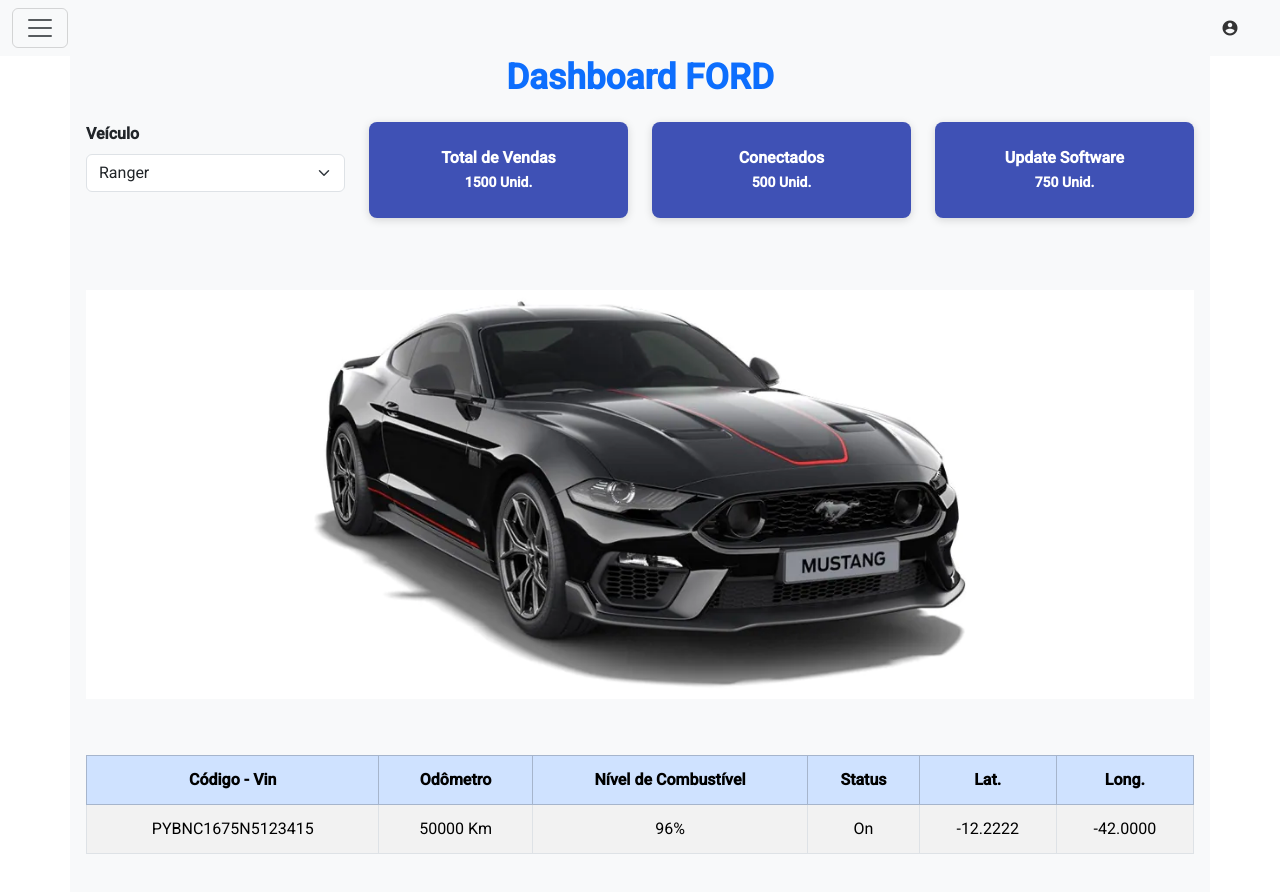
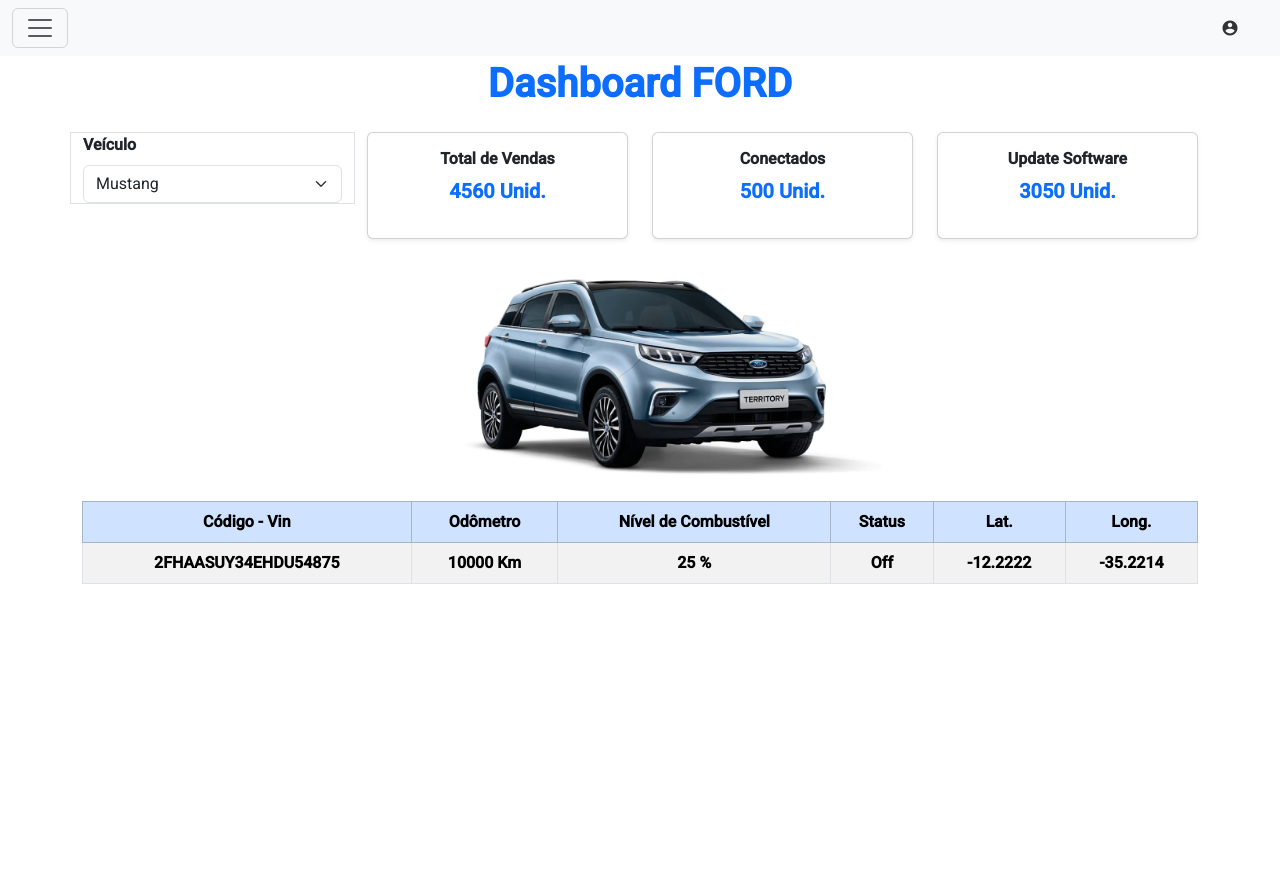
Before and after one commit to Brunohsdev/Angular-sprint, an Angular app: page /dashboard in a window 1280 px wide. Shown: the top 892 px of the page. After the commit the page ends 800 px from the top, so only its background shows below. Built offline with nearby package versions, Linux system fonts and the light colour scheme.

Commit message:
salvar arquivo com o dashboard quase concluido

```diff
--- a/src/app/components/dashboard/dashboard.css
+++ b/src/app/components/dashboard/dashboard.css
@@ -1,64 +1,24 @@
-/* Estilo geral do conteúdo principal */
+/* Garante espaçamento abaixo do header fixo */
 .principal {
-  padding: 2rem 1rem;
-  background-color: #f8f9fa;
+  padding-top: 70px;
+}
+/* Imagem central com responsividade */
+.car-img {
+  max-width: 500px;
+  width: 100%;
+  height: auto;
 }
 
-/* Título */
-.welcome h1 {
-  font-weight: 700;
-  font-size: 2.2rem;
+/* Estilo personalizado para a faixa azul inferior da tabela */
+.table-footer-blue tbody tr {
+  background-color: #0d6efd;
+  color: white;
+}
+.table-footer-blue tbody td {
+  font-weight: bold;
 }
 
-/* Cards de informações */
-.dados {
-  background-color: #3f51b5;
-  color: white;
-  padding: 1.5rem;
-  border-radius: 8px;
-  font-weight: bold;
-  transition: transform 0.3s ease;
-  box-shadow: 0 2px 8px rgba(0, 0, 0, 0.15);
-}
-.dados:hover {
-  transform: scale(1.05);
-}
+        .data-1{
+          border: var(--bs-border-width) solid var(--bs-border-color);
 
-/* Imagem do carro */
-.car-img {
-  max-width: 100%;
-  height: auto;
-  margin-top: 2rem;
-  margin-bottom: 2rem;
-}
-
-/* Tabela */
-table {
-  font-size: 1rem;
-}
-.table thead th {
-  vertical-align: middle;
-}
-.table td, .table th {
-  vertical-align: middle;
-  padding: 0.75rem;
-}
-
-/* Select de veículo */
-.form-label {
-  font-weight: 600;
-}
-
-/* Responsividade extra */
-@media (max-width: 768px) {
-  .dados {
-    font-size: 0.95rem;
-    padding: 1rem;
-  }
-  .welcome h1 {
-    font-size: 1.6rem;
-  }
-  .table {
-    font-size: 0.9rem;
-  }
-}
+        }
--- a/src/app/components/dashboard/dashboard.html
+++ b/src/app/components/dashboard/dashboard.html
@@ -1,46 +1,60 @@
-<!-- DASHBOARD FORD HTML COM BOOTSTRAP -->
+<body>
+  <app-header></app-header>
+  <main class="principal py-1">
+    <div class="container text-center">
+      <h1 class="text-primary fw-bold mb-4">Dashboard FORD</h1>
 
-<app-header></app-header>
-
-<main class="principal container">
-  <div class="welcome mt-4 mb-4">
-    <h1 class="text-primary text-center">Dashboard FORD</h1>
-  </div>
-
-  <section class="class_car">
-    <div class="row justify-content-center mb-4">
-      <div class="col-12 col-md-3 mb-3">
+      <div class="row justify-content-center align-items-start mb-4">
+        <!-- Select de veículo -->
+        <div class="data-1 col-12 col-md-3 mb-3 text-start">
           <label for="select-veiculo" class="form-label fw-bold">Veículo</label>
           <select id="select-veiculo" class="form-select">
+            <option value="mustang">Mustang</option>
             <option value="ranger">Ranger</option>
-          <option value="mustang">Mustang</option>
             <option value="territory">Territory</option>
             <option value="bronco">Bronco Sport</option>
           </select>
         </div>
 
+        <!-- Cards -->
         <div class="col-12 col-md-9">
           <div class="row text-center">
             <div class="col-12 col-md-4 mb-3">
-            <div class="dados">Total de Vendas<br><small>1500 Unid.</small></div>
+              <div class="card shadow-sm">
+                <div class="card-body">
+                  <h6 class="card-title fw-bold">Total de Vendas</h6>
+                  <p class="text-primary fs-5 fw-bold">4560 Unid.</p>
+                </div>
+              </div>
             </div>
             <div class="col-12 col-md-4 mb-3">
-            <div class="dados">Conectados<br><small>500 Unid.</small></div>
+              <div class="card shadow-sm">
+                <div class="card-body">
+                  <h6 class="card-title fw-bold">Conectados</h6>
+                  <p class="text-primary fs-5 fw-bold">500 Unid.</p>
+                </div>
+              </div>
             </div>
             <div class="col-12 col-md-4 mb-3">
-            <div class="dados">Update Software<br><small>750 Unid.</small></div>
+              <div class="card shadow-sm">
+                <div class="card-body">
+                  <h6 class="card-title fw-bold">Update Software</h6>
+                  <p class="text-primary fs-5 fw-bold">3050 Unid.</p>
+                </div>
+              </div>
             </div>
           </div>
         </div>
       </div>
 
-    <div class="text-center">
-      <img src="/assets/mustang.png" alt="Mustang" class="img-fluid car-img" />
+      <!-- Imagem do carro -->
+      <div class="text-center my-4">
+        <img src="/assets/territory.png" alt="Imagem do veículo" class="img-fluid car-img" />
       </div>
-  </section>
 
-  <section class="table-responsive mt-4">
-    <table class="table table-bordered table-striped text-center">
+      <!-- Tabela -->
+      <div class="table-responsive">
+        <table class="table table-bordered text-center table-striped table-footer-blue">
           <thead class="table-primary">
             <tr>
               <th>Código - Vin</th>
@@ -53,14 +67,16 @@
           </thead>
           <tbody>
             <tr>
-          <td>PYBNC1675N5123415</td>
-          <td>50000 Km</td>
-          <td>96%</td>
-          <td>On</td>
+              <td>2FHAASUY34EHDU54875</td>
+              <td>10000 Km</td>
+              <td>25 %</td>
+              <td>Off</td>
               <td>-12.2222</td>
-          <td>-42.0000</td>
+              <td>-35.2214</td>
             </tr>
           </tbody>
         </table>
-  </section>
+      </div>
+    </div>
   </main>
+</body>
--- a/src/app/components/header/header.html
+++ b/src/app/components/header/header.html
@@ -35,7 +35,7 @@
     </div>
   </header>
   -->
-  <nav class="navbar bg-body-tertiary fixed-top">
+  <nav class="navbar bg-body-tertiary">
       <div class="container-fluid">
         <button
           class="navbar-toggler"
--- a/src/styles.css
+++ b/src/styles.css
@@ -32,12 +32,6 @@
     height: 100%;
   }
 
-  router-outlet {
-    flex: 1;
-    display: flex;
-    flex-direction: column;
-    height: 100%;
-  }
   ::ng-deep .mat-menu-panel.custom-menu {
     width: 300px;
     height: 250px;
```
Lines whose indentation alone changed are shown as unchanged.
